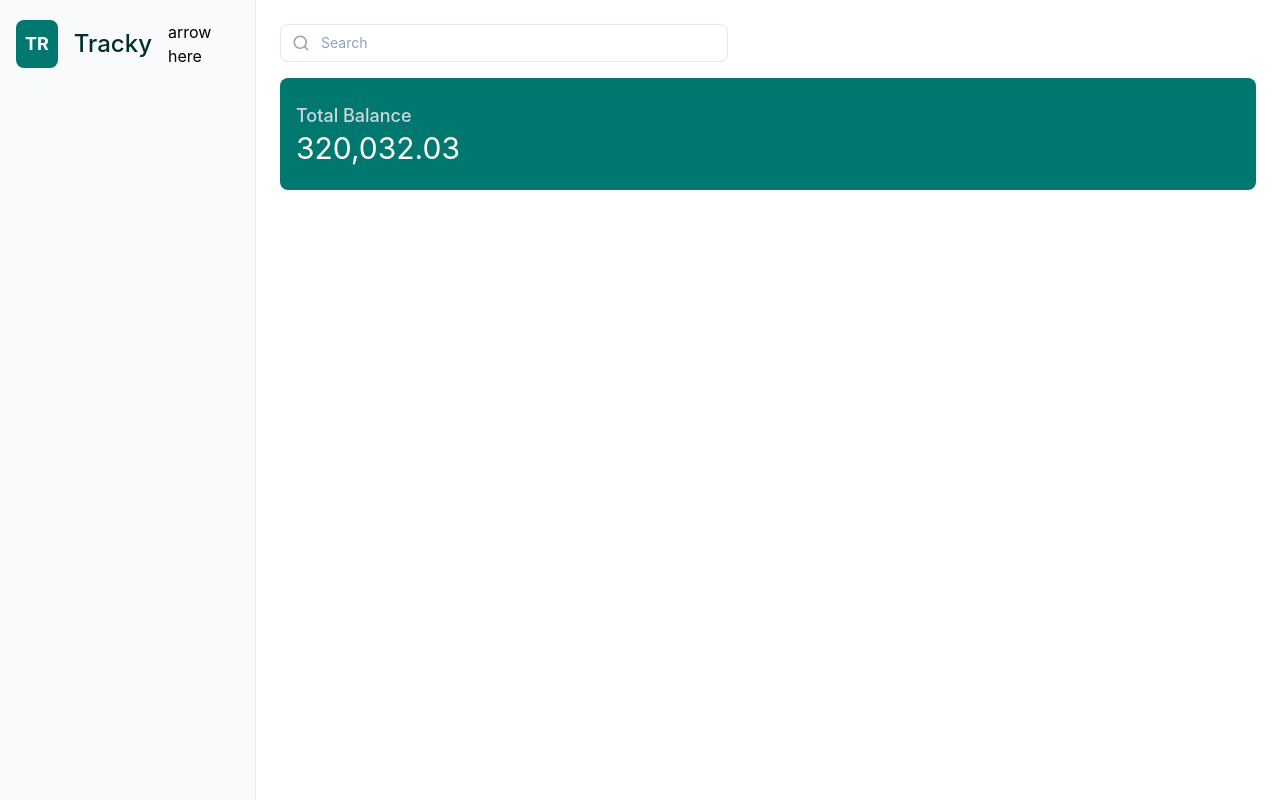
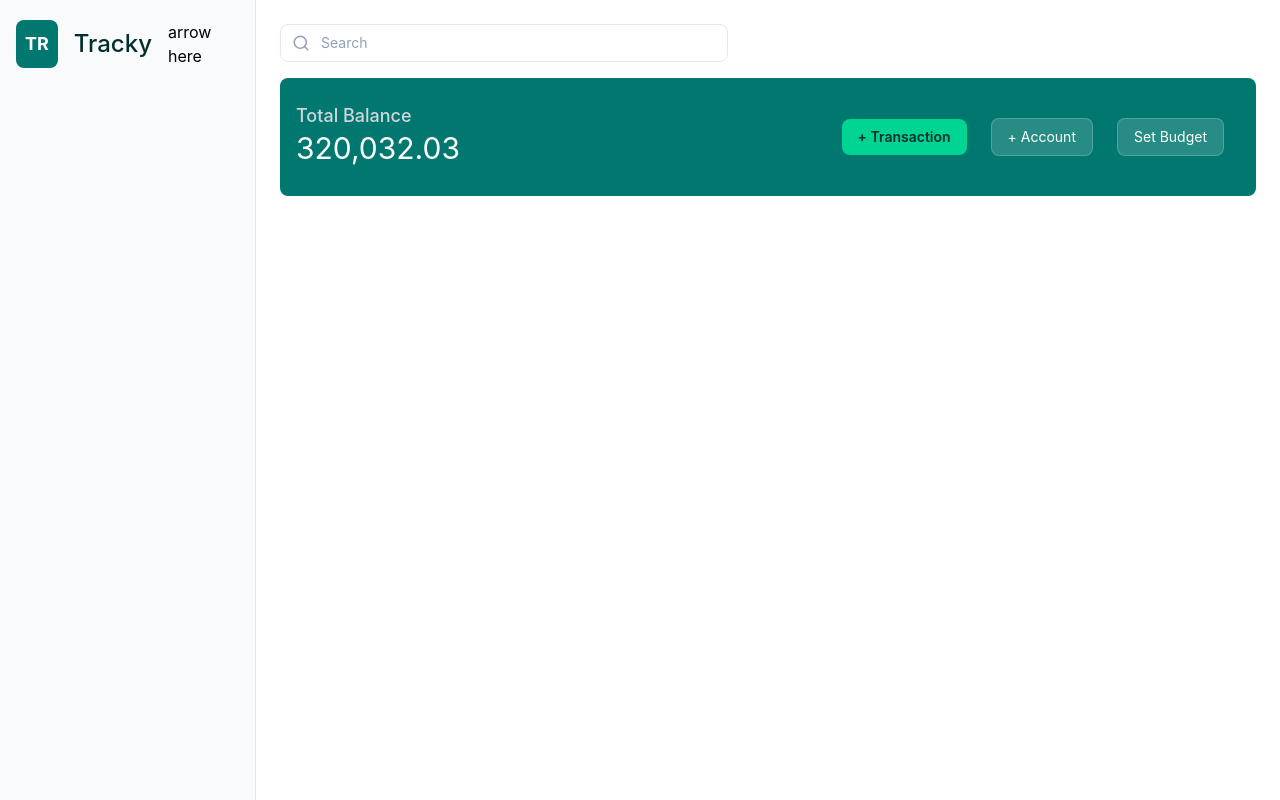
Before and after one commit to nikkoensomo/tracky, a React (Vite) app in the folder client/: page /dashboard-page in a window 1280 px wide. Built offline with nearby package versions, Linux system fonts and the light colour scheme; no server answers.

Commit message:
feat: changed button designs

```diff
--- a/client/src/components/buttons/AddAccountButton.tsx
+++ b/client/src/components/buttons/AddAccountButton.tsx
@@ -6,7 +6,7 @@ const AddAccountButton = ({ onClick }: ButtonProps ) => {
     return (
         <>
             <button
-                className="bg-white/15 text-white border border-white/20 hover:bg-white/25 rounded-lg cursor-pointer"
+                className="bg-white/15 text-white border border-white/20 hover:bg-white/25 rounded-lg cursor-pointer px-4 py-2 text-sm"
                 onClick={onClick}
             >
                 + Account
--- a/client/src/components/buttons/AddTransactionButton.tsx
+++ b/client/src/components/buttons/AddTransactionButton.tsx
@@ -6,7 +6,7 @@ const AddTransactionButton = ({ onClick }: ButtonProps) => {
     return (
         <>
             <button
-                className="bg-emerald-400 text-teal-950 hover:bg-emerald-300 rounded-lg cursor-pointer px-4 py-2"
+                className="bg-emerald-400 text-teal-950 hover:bg-emerald-300 rounded-lg cursor-pointer px-4 py-2 text-sm font-semibold"
                 onClick={onClick}
             >
                 + Transaction
--- a/client/src/components/buttons/SetBudgetButton.tsx
+++ b/client/src/components/buttons/SetBudgetButton.tsx
@@ -6,7 +6,7 @@ const SetBudgetButton = ({ onClick }: ButtonProps ) => {
     return (
         <>
             <button
-                className="bg-white/15 text-white border border-white/20 hover:bg-white/25 rounded-lg cursor-pointer"
+                className="bg-white/15 text-white border border-white/20 hover:bg-white/25 rounded-lg cursor-pointer px-4 py-2 text-sm"
                 onClick={onClick}
             >
                 Set Budget
--- a/client/src/components/sections/heroes/DashboardPageHero.tsx
+++ b/client/src/components/sections/heroes/DashboardPageHero.tsx
@@ -1,4 +1,6 @@
-import SearchBar from "../../search/Searchbar";
+import AddAccountButton from "../../buttons/AddAccountButton";
+import AddTransactionButton from "../../buttons/AddTransactionButton";
+import SetBudgetButton from "../../buttons/SetBudgetButton";
 
 const DashboardPageHero = () => {
     return (
@@ -10,7 +12,19 @@ const DashboardPageHero = () => {
                         <span className="text-3xl text-white">320,032.03</span>
                     </div>
 
+                    <div className="flex justify-center items-center space-x-6 p-4">
+                        <AddTransactionButton
+                            onClick={() => {}}
+                        />
 
+                        <AddAccountButton
+                            onClick={() => {}}
+                        />
+
+                        <SetBudgetButton
+                            onClick={() => {}}
+                        />
+                    </div>
                 </div>
             </section>
         </>
```
